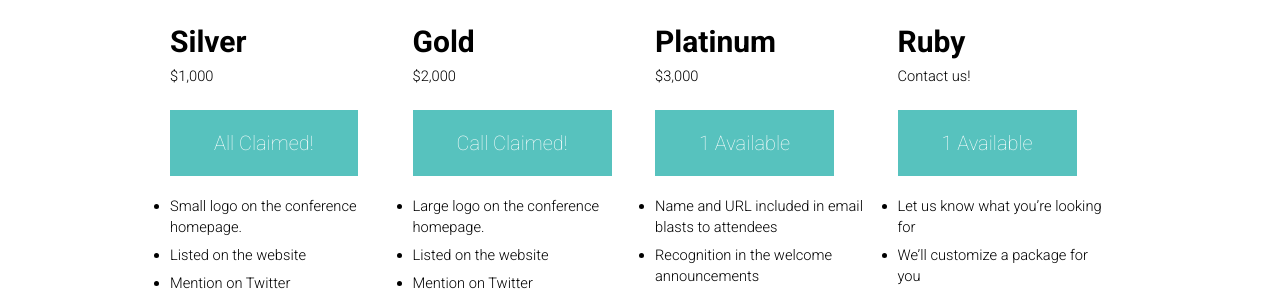
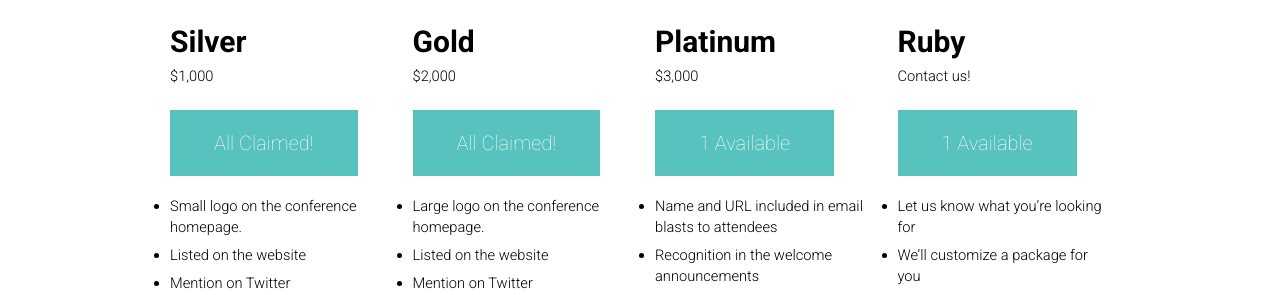
Before and after one commit to rubyforgood/rubyforgood.org--old, a Jekyll site: the page built from sponsors.md, in a window 1280 px wide and 900 px high, scrolled down 333 px. Shown: the part 129-424 px from the top of the window. Built offline with Jekyll 4.4.1, drawn with Linux system fonts in a browser that asks for light colours; our own code applies the rules of GitHub Pages for plain Markdown files.

Commit message:
Update sponsors.md

```diff
--- a/sponsors.md
+++ b/sponsors.md
@@ -34,7 +34,7 @@
 $2,000
 
 <div class="btn-wrapper">
-<a href="mailto:{{ site.data.constants.contact_email }}?subject=Gold Sponsorship" class="btn btn-sm btn-primary">Call Claimed! </a>
+<a href="mailto:{{ site.data.constants.contact_email }}?subject=Gold Sponsorship" class="btn btn-sm btn-primary">All Claimed! </a>
 </div>
 
 - Large logo on the conference homepage.
```
